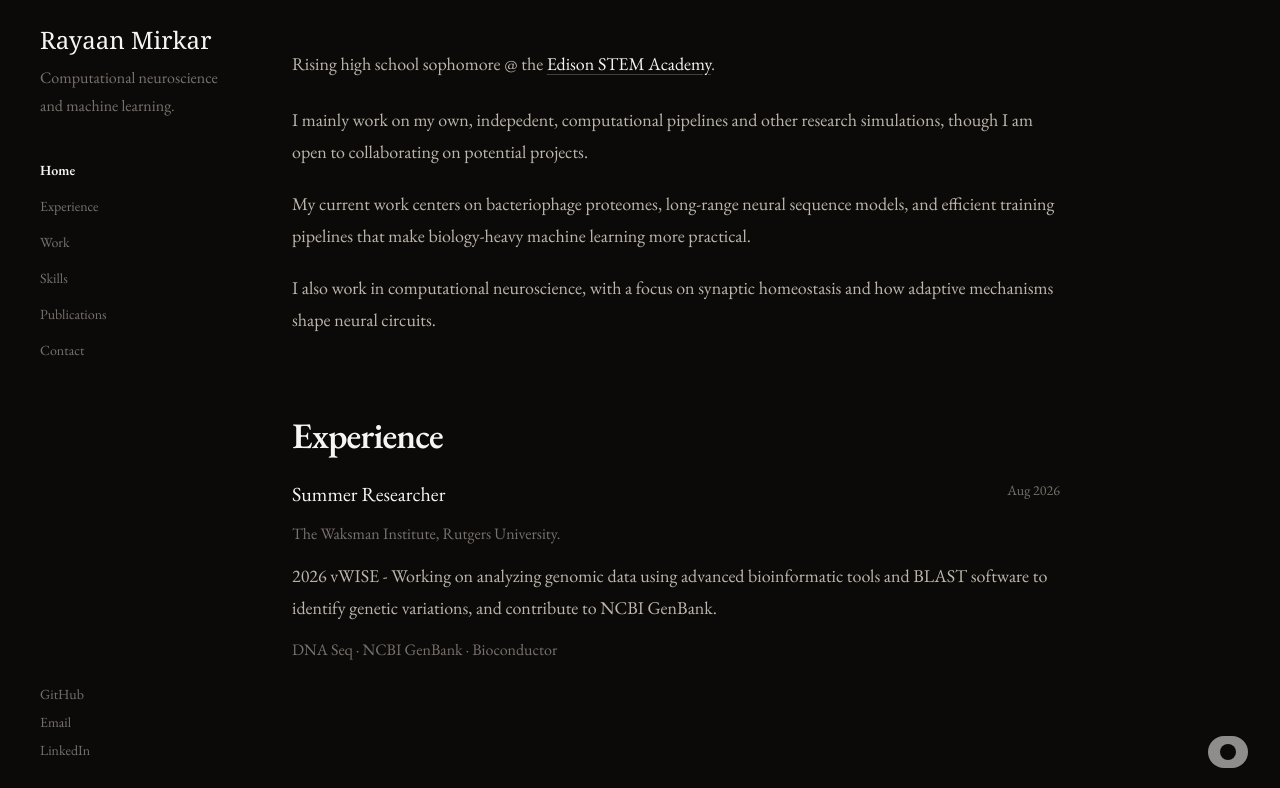
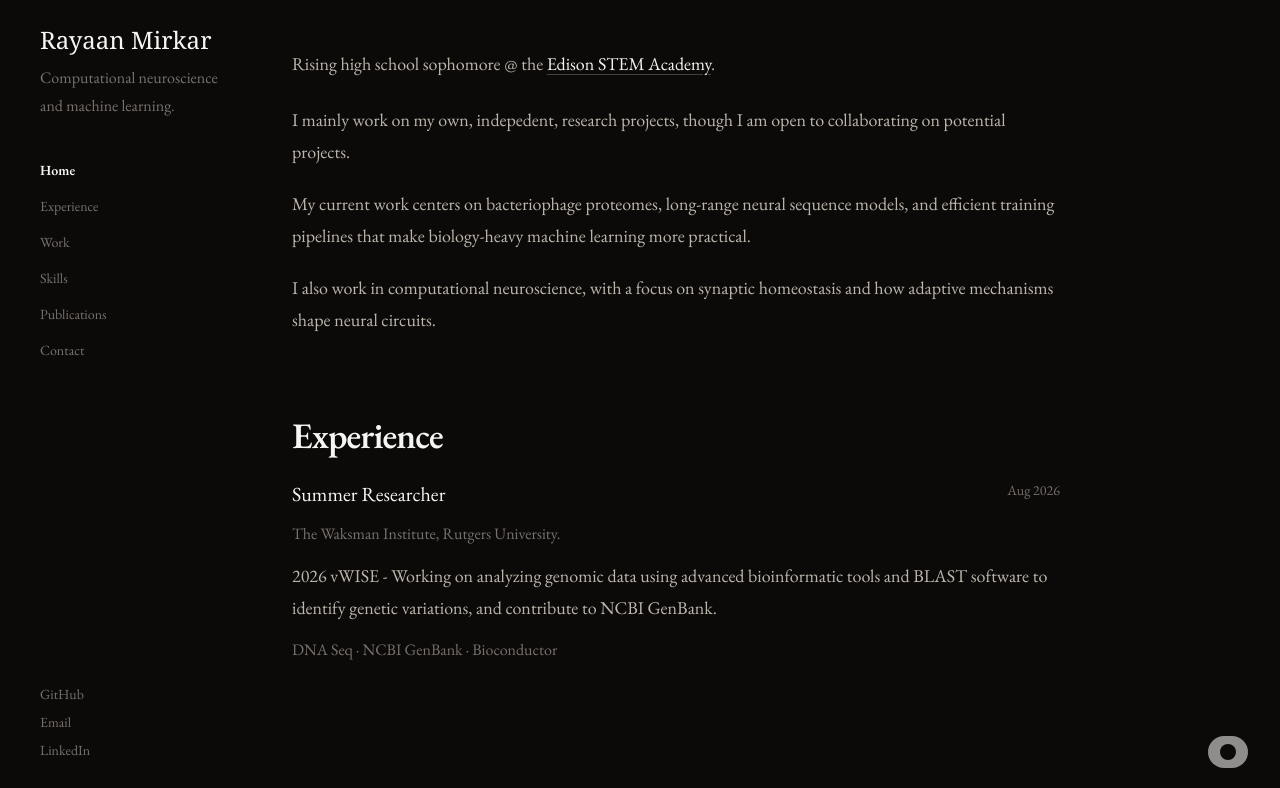
Before and after one commit to rayaanmirkar/rayaanmirkar.com-v2, a Next.js app in the folder website-dom/: page / in a window 1280 px wide. Shown: the top 788 px of the page. Built offline with nearby package versions, Linux system fonts and the light colour scheme.

Commit message:
Update page.tsx

```diff
--- a/website-dom/app/page.tsx
+++ b/website-dom/app/page.tsx
@@ -115,7 +115,7 @@ export default function Home() {
             </p>
             <div className="mt-6 space-y-5">
               <p className="body-copy">
-                I mainly work on my own, indepedent, computational pipelines and other research simulations, though I am open to collaborating on potential projects.
+                I mainly work on my own, indepedent, research projects, though I am open to collaborating on potential projects.
               </p>
               <p className="body-copy">
                 My current work centers on bacteriophage proteomes, long-range neural sequence models, and efficient
```
